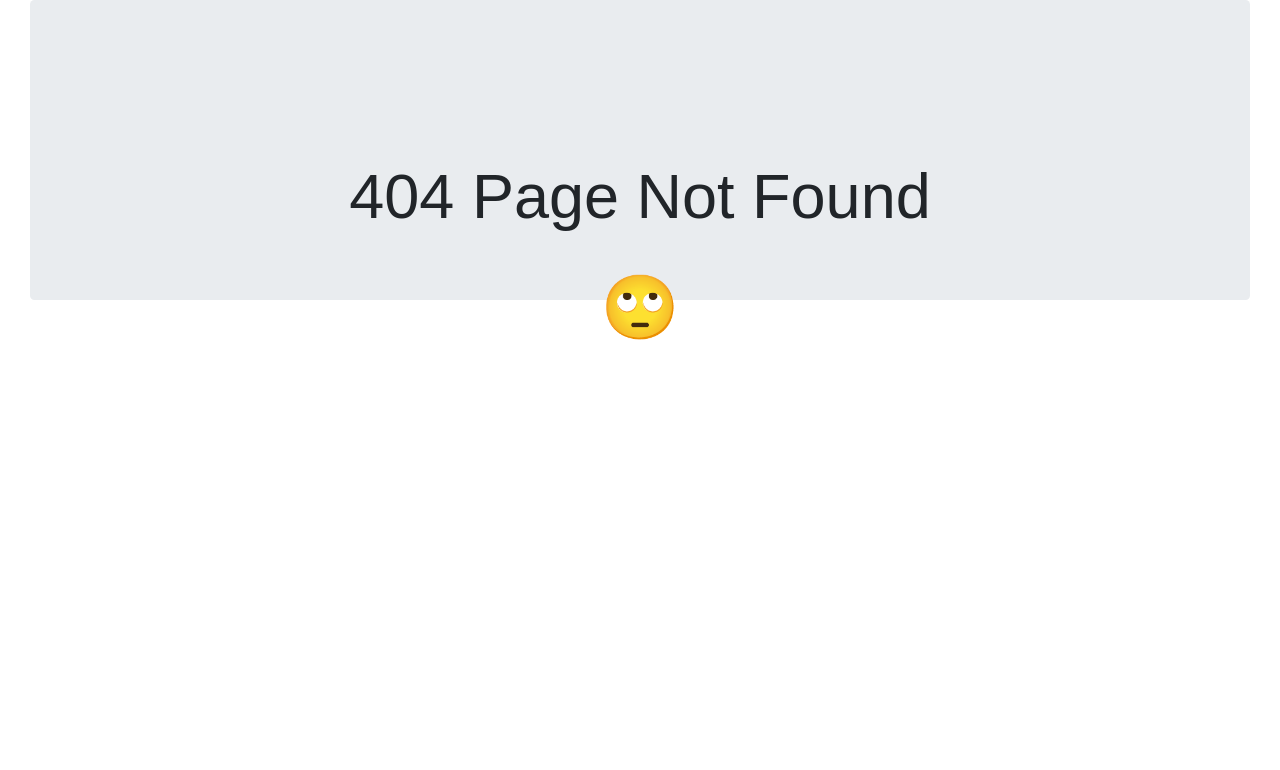
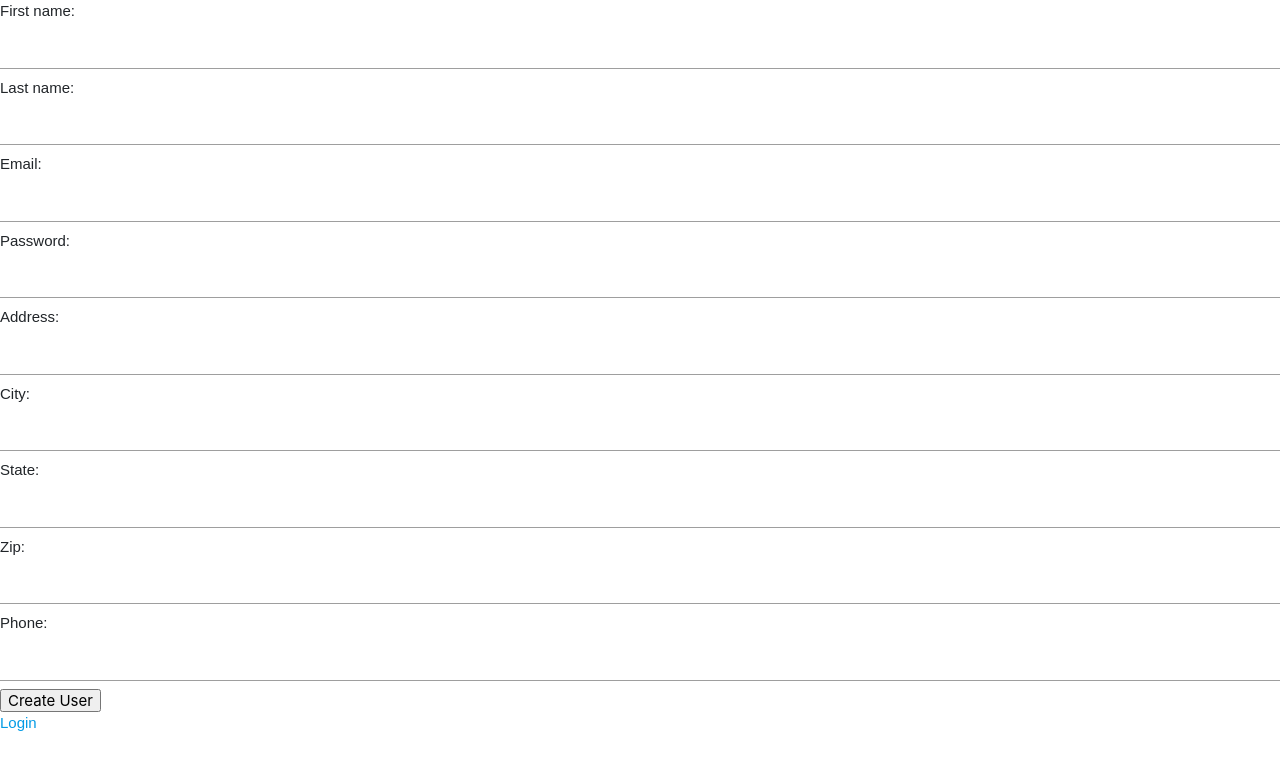
Before and after one commit to mildlysharpcoders/vice-cracker, a React (Create React App) app in the folder client/: page /create in a window 1280 px wide. Before the commit this address had no page. Shown: the top 770 px of the page. Built offline with nearby package versions, Linux system fonts and the light colour scheme.

Commit message:
Refactored routes and create/login stuff to make a lot more sense

```diff
--- a/client/src/App.js
+++ b/client/src/App.js
@@ -5,11 +5,9 @@ import Welcome from "./components/Welcome";
 import Settings from "./components/Settings";
 import Vices from "./pages/vices";
 // import Nav from "./components/Nav";
-import FullLogin from "./pages/fullLogin";
+import Login from "./pages/Login";
 import NoMatch from "./pages/NoMatch";
-
-
-
+import CreateUser from "./pages/CreateUser";
 
 function App() {
   return (
@@ -17,10 +15,11 @@ function App() {
       <div>
         {/* <Nav /> */}
         <Switch>
-          <Route exact path="/" component={FullLogin} />
+          <Route exact path="/" component={Login} />
           <Route exact path="/welcome" component={Welcome} />
           <Route exact path="/vices" component={Vices} />
           <Route exact path="/settings" component={Settings} />
+          <Route exact path="/create" component={CreateUser} />
           <Route component={NoMatch} />
         </Switch>
       </div>
--- a/client/src/components/CreateUser/index.js
+++ /dev/null
@@ -1,81 +0,0 @@
-import React from "react";
-
-function CreateUser(props) {
-  return (
-    <>
-      <form>
-        First name:
-        <input
-          type="text"
-          name="firstname"
-          value={props.user.firstname}
-          onChange={props.handleInputChange}
-        />
-        <br />
-        Last name:
-        <input
-          type="text"
-          name="lastname"
-          value={props.user.lastname}
-          onChange={props.handleInputChange}
-        />
-        <br />
-        Email:
-        <input
-          type="text"
-          name="email"
-          value={props.user.email}
-          onChange={props.handleInputChange}
-        />
-        <br />
-        Password:
-        <input
-          type="password"
-          name="password"
-          value={props.user.password}
-          onChange={props.handleInputChange}
-        />
-        <br />
-        Address:
-        <input
-          type="text"
-          name="address"
-          value={props.user.address}
-          onChange={props.handleInputChange}
-        />
-        <br />
-        City:
-        <input
-          type="text"
-          name="city"
-          value={props.user.city}
-          onChange={props.handleInputChange}
-        />
-        <br />
-        State:
-        <input
-          type="text"
-          name="state"
-          value={props.user.state}
-          onChange={props.handleInputChange}
-        />
-        <br />
-        Zip:
-        <input
-          type="text"
-          name="zip"
-          value={props.user.zip}
-          onChange={props.handleInputChange}
-        />
-        <br />
-        <input
-          type="submit"
-          value="Create User"
-          onClick={props.handleButtonClick}
-        />
-      </form>
-    </>
-  );
-}
-
-export default CreateUser;
--- a/client/src/components/Login/index.js
+++ b/client/src/components/Login/index.js
@@ -1,4 +1,5 @@
 import React from "react";
+import { Link } from "react-router-dom";
 
 function Login(props) {
   return (
@@ -21,6 +22,7 @@ function Login(props) {
         />
         <br />
         <input type="submit" value="Login" onClick={props.handleButtonClick} />
+        <Link to="/create">Create New User</Link>
       </form>
     </>
   );
--- a/client/src/components/LoginStuff/index.js
+++ b/client/src/components/LoginStuff/index.js
@@ -1,5 +1,4 @@
 import React, { Component } from "react";
-import CreateUser from "../CreateUser";
 import Login from "../Login";
 import Welcome from "../Welcome";
 import API from "../../utils/API";
@@ -8,34 +7,12 @@ class LoginStuff extends Component {
   constructor(props) {
     super(props);
     this.state = {
-      create: {
-        sessionid: "",
-        username: "",
-        password: "",
-        email: "",
-        firstname: "",
-        lastname: "",
-        address: "",
-        city: "",
-        state: "",
-        zip: ""
-      },
       login: {
         email: "",
         password: ""
       }
     };
   }
-
-  handleCreateInputChange = event => {
-    const { name, value } = event.target;
-    // console.log(name, value);
-    let create = this.state.create;
-    create[name] = value;
-    this.setState({
-      create
-    });
-  };
 
   handleLoginInputChange = event => {
     const { name, value } = event.target;
@@ -53,19 +30,6 @@ class LoginStuff extends Component {
         if (response.data.email) {
           this.props.handleUserUpdate(response.data);
         }
-      })
-      .catch(error => {
-        console.log(error);
-      });
-  };
-
-  handleCreateButtonClick = event => {
-    event.preventDefault();
-    console.log("Create User Button Clicked");
-    API.createUser(this.state.create)
-      .then(response => {
-        console.log(response.data);
-        this.props.handleUserUpdate(response.data);
       })
       .catch(error => {
         console.log(error);
@@ -120,16 +84,6 @@ class LoginStuff extends Component {
         />
       );
     }
-
-    // return (
-    //   <>
-    //     <CreateUser
-    //       user={this.state.create}
-    //       handleInputChange={this.handleCreateInputChange}
-    //       handleButtonClick={this.handleCreateButtonClick}
-    //     />
-    //   </>
-    // );
   }
 }
 
--- /dev/null
+++ b/client/src/pages/CreateUser.js
@@ -0,0 +1,127 @@
+import React, { Component } from "react";
+import API from "../utils/API";
+import { Link } from "react-router-dom";
+
+class CreateUser extends Component {
+  state = {
+    password: "",
+    email: "",
+    firstname: "",
+    lastname: "",
+    address: "",
+    city: "",
+    state: "",
+    zip: "",
+    phone: ""
+  };
+
+  handleInputChange = event => {
+    const { name, value } = event.target;
+    // console.log(name, value);
+    this.setState({
+      [name]: value
+    });
+  };
+
+  handleButtonClick = event => {
+    event.preventDefault();
+    console.log("Create User Button Clicked");
+    API.createUser(this.state)
+      .then(response => {
+        console.log(response.data);
+        // this.props.handleUserUpdate(response.data);
+      })
+      .catch(error => {
+        console.log(error);
+      });
+  };
+
+  render() {
+    return (
+      <>
+        <form>
+          First name:
+          <input
+            type="text"
+            name="firstname"
+            value={this.state.firstname}
+            onChange={this.handleInputChange}
+          />
+          <br />
+          Last name:
+          <input
+            type="text"
+            name="lastname"
+            value={this.state.lastname}
+            onChange={this.handleInputChange}
+          />
+          <br />
+          Email:
+          <input
+            type="text"
+            name="email"
+            value={this.state.email}
+            onChange={this.handleInputChange}
+          />
+          <br />
+          Password:
+          <input
+            type="password"
+            name="password"
+            value={this.state.password}
+            onChange={this.handleInputChange}
+          />
+          <br />
+          Address:
+          <input
+            type="text"
+            name="address"
+            value={this.state.address}
+            onChange={this.handleInputChange}
+          />
+          <br />
+          City:
+          <input
+            type="text"
+            name="city"
+            value={this.state.city}
+            onChange={this.handleInputChange}
+          />
+          <br />
+          State:
+          <input
+            type="text"
+            name="state"
+            value={this.state.state}
+            onChange={this.handleInputChange}
+          />
+          <br />
+          Zip:
+          <input
+            type="text"
+            name="zip"
+            value={this.state.zip}
+            onChange={this.handleInputChange}
+          />
+          <br />
+          Phone:
+          <input
+            type="text"
+            name="phone"
+            value={this.state.phone}
+            onChange={this.handleInputChange}
+          />
+          <br />
+          <input
+            type="submit"
+            value="Create User"
+            onClick={this.handleButtonClick}
+          />
+        </form>
+        <Link to="/">Login</Link>
+      </>
+    );
+  }
+}
+
+export default CreateUser;
--- /dev/null
+++ b/client/src/pages/Login.js
@@ -0,0 +1,99 @@
+import React, { Component } from "react";
+import { Redirect } from "react-router-dom";
+import { Link } from "react-router-dom";
+import API from "../utils/API";
+
+class Login extends Component {
+  state = {
+    login: "",
+    password: "",
+    loggedin: false
+  };
+
+  handleInputChange = event => {
+    const { name, value } = event.target;
+    console.log(name, value);
+    this.setState({
+      [name]: value
+    });
+  };
+
+  componentDidMount = () => {
+    API.getAuthenticatedUser()
+      .then(response => {
+        if (response.data.email) {
+          this.setState({ loggedin: true });
+        }
+      })
+      .catch(error => {
+        console.log(error);
+      });
+  };
+
+  handleButtonClick = event => {
+    event.preventDefault();
+    console.log("Login Button Clicked");
+    let loginInfo = {
+      username: this.state.email,
+      password: this.state.password
+    };
+    API.login(loginInfo)
+      .then(response => {
+        console.log(response.data);
+        this.setState({ username: "", password: "", loggedin: true });
+      })
+      .catch(error => {
+        console.log(error);
+      });
+  };
+
+  // TODO: Need to find a home for this
+  // handleLogoutButtonClick = event => {
+  //   event.preventDefault();
+  //   console.log("Logout Button Clicked");
+  //   API.logout()
+  //     .then(response => {
+  //       console.log(response.data);
+  //       this.props.handleUserUpdate({});
+  //     })
+  //     .catch(error => {
+  //       console.log(error);
+  //     });
+  // };
+
+  renderRedirect = () => {
+    if (this.state.loggedin) {
+      return <Redirect to="/vices" />;
+    }
+  };
+
+  render() {
+    return (
+      <>
+        {this.renderRedirect()}
+        <form>
+          Email:
+          <input
+            type="text"
+            name="email"
+            value={this.state.email}
+            onChange={this.handleInputChange}
+          />
+          <br />
+          Password:
+          <input
+            type="password"
+            name="password"
+            value={this.state.password}
+            onChange={this.handleInputChange}
+          />
+          <br />
+          <input type="submit" value="Login" onClick={this.handleButtonClick} />
+          <Link to="/create">Create New User</Link>
+        </form>
+      </>
+    );
+  }
+}
+
+export default Login;
--- a/client/src/pages/fullLogin.js
+++ /dev/null
@@ -1,34 +0,0 @@
-import React, { Component } from "react";
-import { BrowserRouter as Router, Route, Switch } from "react-router-dom";
-import logo from "./../logo.svg"
-// import "./App.css";
-import LoginStuff from "./../components/LoginStuff";
-
-
-
-class FullLogin extends Component {
-  state = {
-    user: {}
-  }
-
-  handleUserUpdate = user => {
-    this.setState({ user });
-  }
-
-  render() {
-    return (
-      <>
-        <div className="App">
-          <div className="App-header">
-            <img src={logo} className="App-logo" alt="logo" />
-            <h2>Mildly Sharp Coders at Work!</h2>
-          </div>
-        </div>
-        <LoginStuff user={this.state.user} handleUserUpdate={this.handleUserUpdate} />
-      </>
-    );
-  }
-}
-
-
-export default FullLogin;
--- a/client/src/pages/vices.js
+++ b/client/src/pages/vices.js
@@ -1,18 +1,11 @@
-import React, { Component } from "react";
+import React from "react";
 import { Col, Row, Container } from '../components/Grid';
-import logo from "./../logo.svg"
 import SelectVice from '../components/viceSelector'
 import Nav from './../components/Nav';
 
 function Vices() {
   return (
     <>
-      <div className='App'>
-        <div className='App-header'>
-          <img src={logo} className='App-logo' alt='logo' />
-          <h2>Mildly Sharp Coders at Work!</h2>
-        </div>
-      </div>
       <div>
         <Nav />
       </div>
```
Also changed, not shown: client/src/pages/page.js (deleted).
